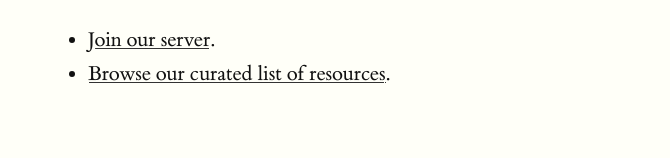
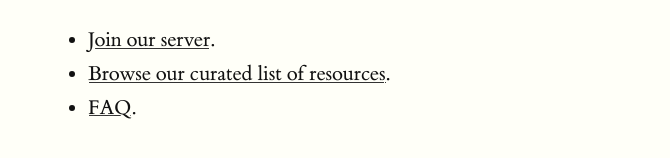
Before and after one commit to progdisc/progdisc.github.io, a Jekyll site: the page built from index.md, in a window 1280 px wide. Shown: the part 379-537 px from the top of the page, without its empty margins (128-798 px from the left). Built offline with Jekyll 4.4.1, drawn with Linux system fonts in a browser that asks for light colours; our own code applies the rules of GitHub Pages for plain Markdown files.

Commit message:
Add FAQ to the index links.

```diff
--- a/index.md
+++ b/index.md
@@ -12,6 +12,8 @@ of all skill levels to discuss programming.
 
 - [Join our server][1].
 - [Browse our curated list of resources][2].
+- [FAQ][3].
 
 [1]: https://discord.gg/9zT7NHP
 [2]: resources
+[3]: faq
```
